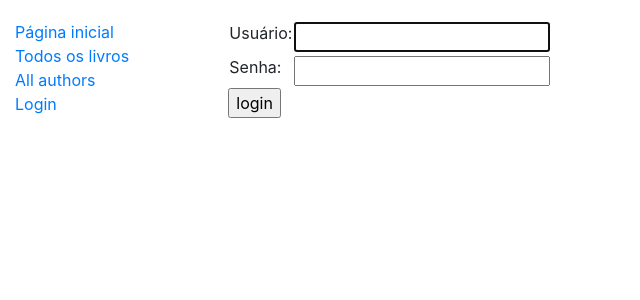
After one commit to denilsonfbar/django-biblioteca, a Django app: page /accounts/login/ in a window 1280 px wide. The commit adds this page. Shown: the top 300 px of the page, without its empty margins (0-640 px from the left). Run offline with Django 4.2, Linux system fonts and the light colour scheme.

Commit message:
Autenticação principal

```diff
--- a/biblioteca/settings.py
+++ b/biblioteca/settings.py
@@ -55,7 +55,7 @@ ROOT_URLCONF = 'biblioteca.urls'
 TEMPLATES = [
     {
         'BACKEND': 'django.template.backends.django.DjangoTemplates',
-        'DIRS': [],
+        'DIRS': [BASE_DIR / 'templates'],
         'APP_DIRS': True,
         'OPTIONS': {
             'context_processors': [
@@ -123,3 +123,6 @@ STATIC_ROOT = BASE_DIR / 'static'
 # https://docs.djangoproject.com/en/4.0/ref/settings/#default-auto-field
 
 DEFAULT_AUTO_FIELD = 'django.db.models.BigAutoField'
+
+# Redirect to home URL after login (Default redirects to /accounts/profile/)
+LOGIN_REDIRECT_URL = '/'
--- a/biblioteca/urls.py
+++ b/biblioteca/urls.py
@@ -28,3 +28,7 @@ urlpatterns += [
 urlpatterns += [
     path('catalogo/', include('catalogo.urls')),
 ]
+
+urlpatterns += [
+    path('accounts/', include('django.contrib.auth.urls')),
+]
--- a/catalogo/templates/base_generic.html
+++ b/catalogo/templates/base_generic.html
@@ -30,17 +30,25 @@
                         <li><a href="{% url 'index' %}">Página inicial</a></li>
                         <li><a href="{% url 'livros' %}">Todos os livros</a></li>
                         <li><a href="">All authors</a></li>
+                        {% if user.is_authenticated %}
+                            <li>User: {{ user.get_username }}</li>
+                            <li><a href="{% url 'logout'%}?next={{request.path}}">Logout</a></li>
+                        {% else %}
+                            <li><a href="{% url 'login'%}?next={{request.path}}">Login</a></li>
+                        {% endif %}
                     </ul>
                 {% endblock %}
 
             </div>
 
             <div class="col-sm-10">
+                <div class="content-block"></div>
 
-                {% block content %}
-                    <!-- Conteúdo padrão para todas as páginas (normalmente vazio) -->
-                {% endblock %}
+                    {% block content %}
+                        <!-- Conteúdo padrão para todas as páginas (normalmente vazio) -->
+                    {% endblock %}
 
+                </div>
             </div>
         </div>
     </div>
--- a/catalogo/templates/index.html
+++ b/catalogo/templates/index.html
@@ -3,7 +3,6 @@
 <!-- Reescreva os blocos que deseja substituir em base_generic.html -->
 {% block content %}
 
-    <div class="content-block">
     <h1 >Minha Biblioteca - Página inicial</h1>
     <p>Bem vindo à Minha Biblioteca, um site desenvolvido a partir do tutorial disponível em
         <a href="https://developer.mozilla.org/pt-BR/docs/Learn/Server-side/Django/Tutorial_local_library_website">
@@ -19,7 +18,6 @@
         <li><strong>Exemplares disponíveis:</strong> {{ num_exemplares_disponiveis }}</li>
         <li><strong>Autores:</strong> {{ num_autores }}</li>
     </ul>
-    </div>
 
     <p>Você já visitou esta página {{ num_visitas }}{% if num_visitas == 1 %} vez{% else %} vezes{% endif %}.</p>
 
--- /dev/null
+++ b/templates/registration/logged_out.html
@@ -0,0 +1,6 @@
+{% extends "base_generic.html" %}
+
+{% block content %}
+  <p>Logged out!</p>
+  <a href="{% url 'login' %}">Click here to login again.</a>
+{% endblock %}
--- /dev/null
+++ b/templates/registration/login.html
@@ -0,0 +1,34 @@
+{% extends "base_generic.html" %}
+
+{% block content %}
+
+  {% if form.errors %}
+    <p>Your username and password didn't match. Please try again.</p>
+  {% endif %}
+
+  {% if next %}
+    {% if user.is_authenticated %}
+      <p>Your account doesn't have access to this page. To proceed,
+      please login with an account that has access.</p>
+    {% else %}
+      <p>Please login to see this page.</p>
+    {% endif %}
+  {% endif %}
+
+  <form method="post" action="{% url 'login' %}">
+    {% csrf_token %}
+    <table>
+      <tr>
+        <td>{{ form.username.label_tag }}</td>
+        <td>{{ form.username }}</td>
+      </tr>
+      <tr>
+        <td>{{ form.password.label_tag }}</td>
+        <td>{{ form.password }}</td>
+      </tr>
+    </table>
+    <input type="submit" value="login" />
+    <input type="hidden" name="next" value="{{ next }}" />
+  </form>
+
+{% endblock %}
```
Lines whose indentation alone changed are shown as unchanged.
